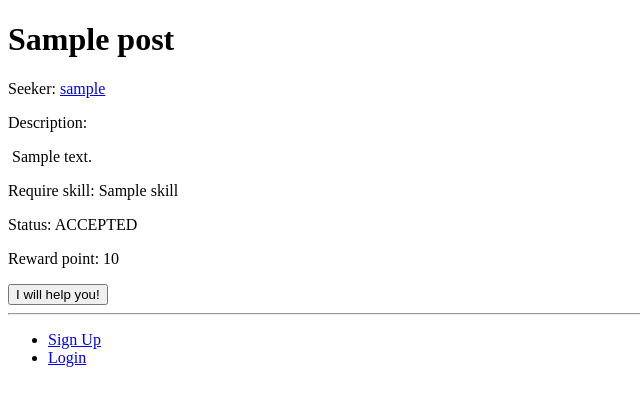
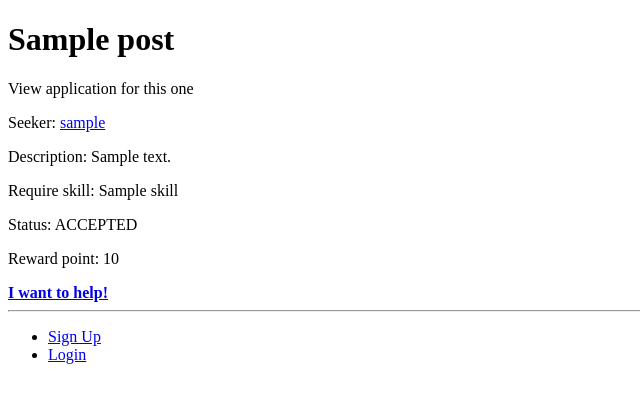
Before and after one commit to duchungvu/servex, a Django app: page /posts/post/1 in a window 1280 px wide. Shown: the top 406 px of the page, without its empty margins (0-640 px from the left). Run offline with Django 3.2, Linux system fonts and the light colour scheme; tables that the repository leaves empty hold one stand-in row (values such as "Sample post").

Commit message:
Create application for post

```diff
--- a/posts/models.py
+++ b/posts/models.py
@@ -20,10 +20,13 @@ class UserProfile(models.Model):
     points = models.IntegerField(default=0)
     has_skill = models.ForeignKey(Skill, on_delete=models.CASCADE)
 
-    def can_accept_post(self, post):
+    def can_accept_application(self, post):
         return self.points >= post.points
 
-    def accept_post(self, post):
+    def can_create_post(self, post):
+        return self.points >= post.points
+
+    def accept_application(self, post):
         self.points -= post.points
 
     def __str__(self):
@@ -65,6 +68,9 @@ class Application(models.Model):
         default='PENDING'
     )
 
+    def _str_(self):
+        return self.post
+
 
 class Review(models.Model):
     seeker = models.ForeignKey(UserProfile, on_delete=models.CASCADE, related_name="seeker")
--- /dev/null
+++ b/posts/templates/posts/apply.html
@@ -0,0 +1,4 @@
+{% extends "base.html" %}
+{% block body-block %}
+<p>You have apply successfully!</p>
+{% endblock %}
--- a/posts/templates/posts/post.html
+++ b/posts/templates/posts/post.html
@@ -2,12 +2,12 @@
 
 {% block body_block %}
 <h1>{{ post.title }}</h1>
+
+<p><a >View application for this one</a></p>
 <p>Seeker: <a href="{% url 'profile' post.seeker.id %}">{{ post.seeker }}</a></p>
-<p>Description:</p>
-<p style ="white-space: pre-wrap;"> {{ post.description }}</p>
+<p>Description: {{ post.description }}</p>
 <p>Require skill: {{ post.req_skill }}</p>
 <p>Status: {{ post.status }}</p>
 <p>Reward point: {{ post.points }}</p>
-
-<input type="submit" value="I will help you!">
+<strong><a href="{% url 'posts:apply' post.id %}">I want to help!</a></strong>
 {% endblock %}
--- a/posts/templates/posts/profile.html
+++ b/posts/templates/posts/profile.html
@@ -5,5 +5,6 @@
 <p>Username: {{ post.seeker }}</p>
 <p>DOB: {{ post.seeker.date_of_birth }}</p>
 <p>Has Skill: {{ post.seeker.has_skill }}</p>
+<p>Current Points: {{ post.seeker.points }}</p>
 {% endfor %}
 {% endblock %}
--- a/posts/urls.py
+++ b/posts/urls.py
@@ -6,5 +6,6 @@ app_name = 'posts'
 urlpatterns = [
     path('', views.PostListView.as_view(), name='post-list'),
     path('post/<int:pk>', views.PostView.as_view(), name='post'),
-    path('create/', views.create_post, name='post-create')
+    path('create/', views.create_post, name='post-create'),
+    path('apply/<int:post_id>/', views.create_application, name='apply')
 ]
--- a/posts/views.py
+++ b/posts/views.py
@@ -1,5 +1,5 @@
 from django.shortcuts import render, get_object_or_404
-from .forms import UserForm, UserProfileForm, PostForm
+from .forms import UserForm, UserProfileForm, PostForm, ApplicationForm
 from django.contrib.auth import authenticate, login
 from django.http import HttpResponseRedirect, HttpResponse
 from django.contrib.auth.mixins import LoginRequiredMixin
@@ -85,6 +85,18 @@ def create_post(request):
         {'post_form': post_form})
 
 
+def create_application(request, post_id):
+    if request.user:
+        giver = request.user.userprofile
+        current_post = Post.objects.get(pk=post_id)
+        seeker = current_post.seeker
+        if seeker.can_accept_application(post=current_post):
+            application = Application.objects.create(post=current_post, giver=giver, status="PENDING")
+            application.save()
+            current_post.status="ACCEPTED"
+        else:
+            print("cant")
+    return render(request, 'posts/apply.html')
 
 
 class PostView(generic.DetailView):
```
Also changed, not shown: posts/forms.py (+6 -1 lines).
